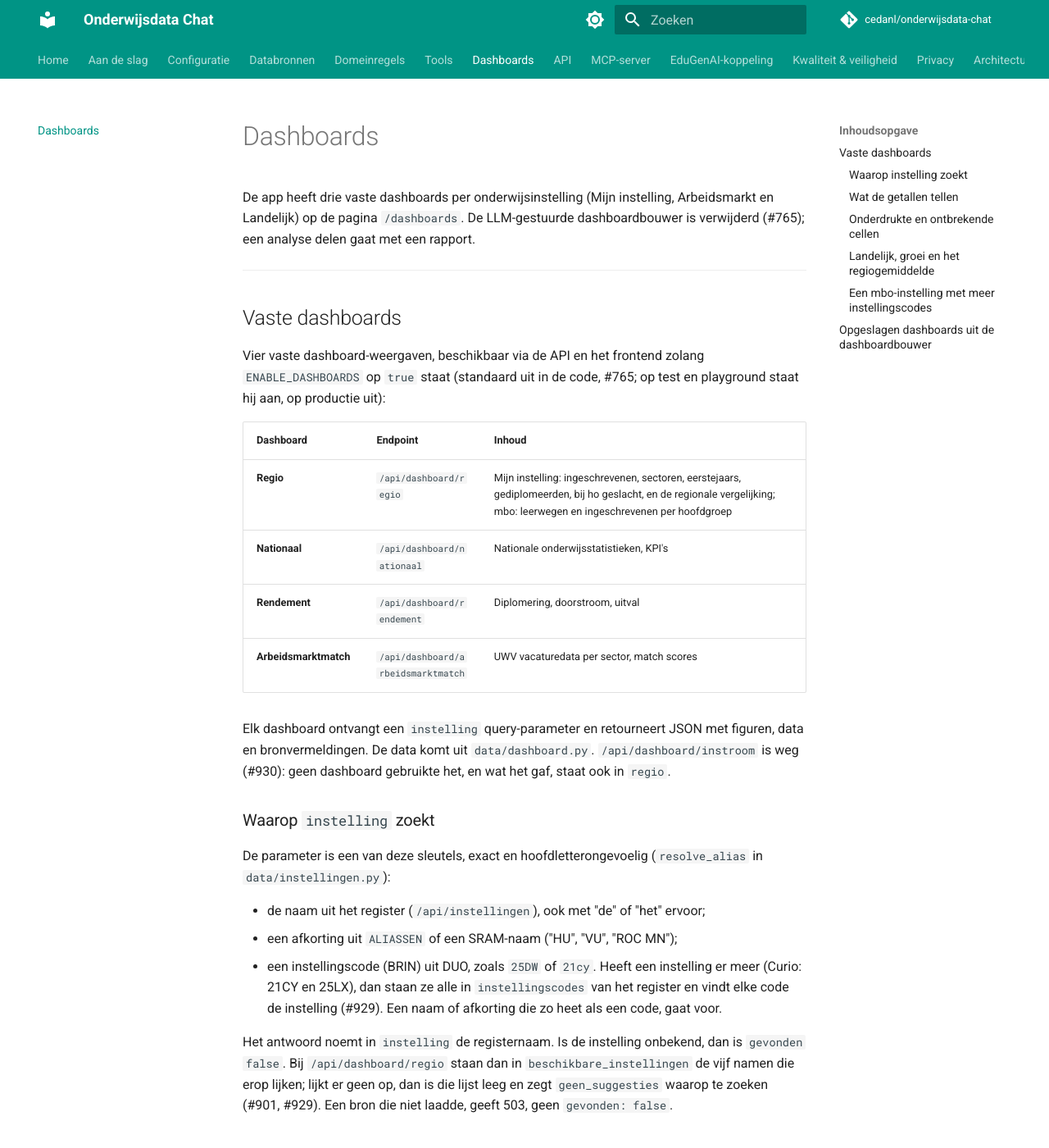
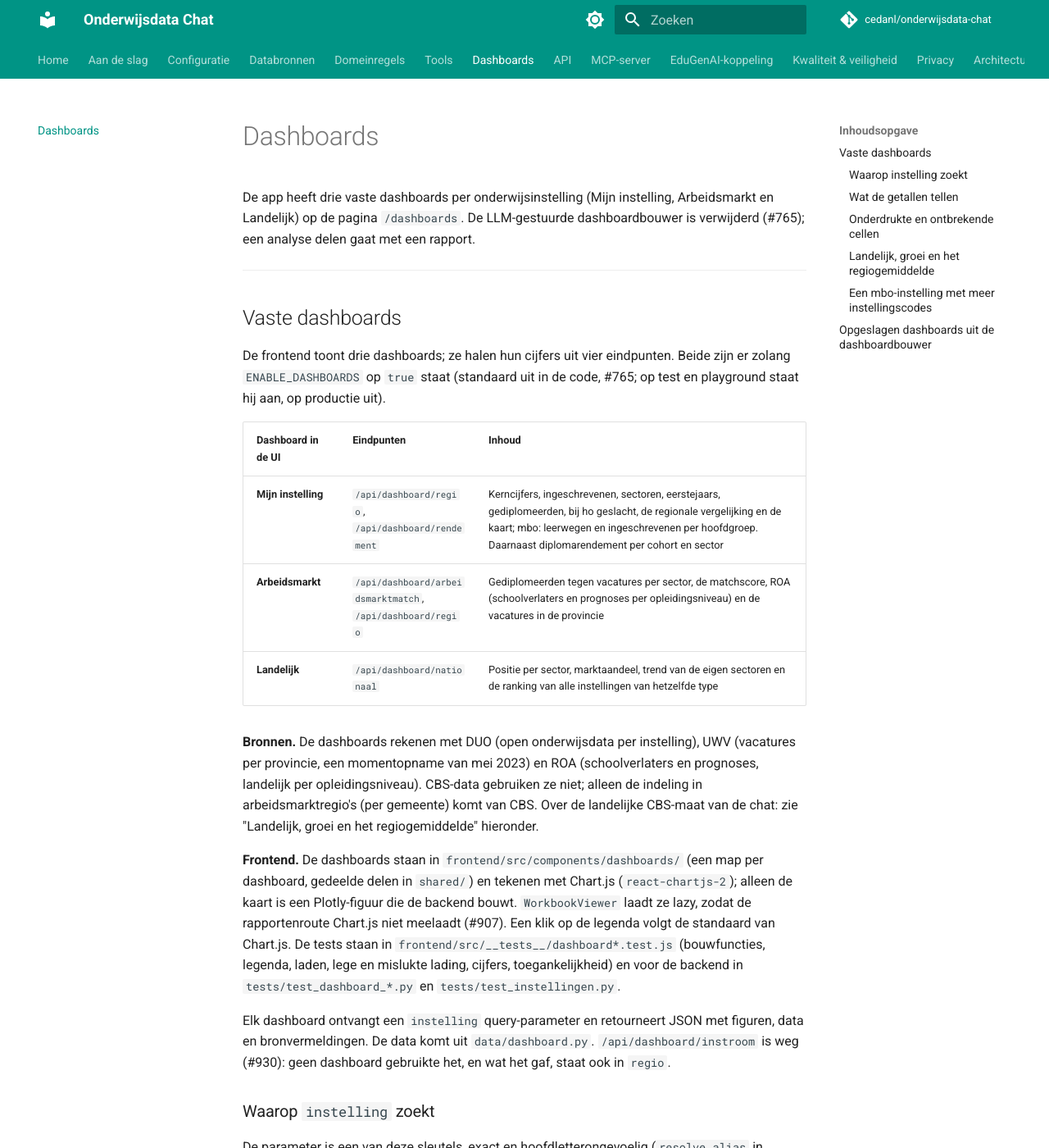
Before and after one commit to cedanl/onderwijsdata-chat, an MkDocs documentation site: the page built from docs/dashboards.md, in a window 1280 px wide and 1400 px high. Shown: the whole window at 82% size. Built offline with MkDocs 1.6.1 and Material for MkDocs 9.7.7, drawn with Linux system fonts in a browser that asks for light colours; comment, search, counter and statistics services are not loaded.

Commit message:
docs(dashboards): drie dashboards, hun bronnen en Chart.js; geen CBS
`docs/dashboards.md` sprak van vier dashboard-weergaven; de UI heeft er
drie (Mijn instelling, Arbeidsmarkt, Landelijk) op vier eindpunten. De
tabel zegt nu welk dashboard welke eindpunten laadt, en de pagina noemt
de bronnen (DUO, UWV als momentopname van mei 2023, ROA), dat de
dashboards met Chart.js tekenen, dat de viewer ze lazy laadt en waar de
tests staan.

De routecommentaar en `SECURITY.md` (S23) zeiden dat de eindpunten
"DUO- en CBS-data" laden; dat is DUO, UWV en ROA. S23 telt ook geen vijf
eindpunten meer sinds `/instroom` weg is.

Met het changelog-fragment voor deze opruiming.

Refs surf-internal/npuls/ceda/onderwijsdata-chat#907

Co-Authored-By: Claude Opus 5.5 <noreply@anthropic.com>
Claude-Session: https://claude.ai/code/session_01Q6io2NeTbMHqQdPW48BNh7

```diff
--- a/docs/dashboards.md
+++ b/docs/dashboards.md
@@ -7,14 +7,26 @@ De app heeft drie vaste dashboards per onderwijsinstelling (Mijn instelling, Arb
 
 ## Vaste dashboards
 
-Vier vaste dashboard-weergaven, beschikbaar via de API en het frontend zolang `ENABLE_DASHBOARDS` op `true` staat (standaard uit in de code, #765; op test en playground staat hij aan, op productie uit):
+De frontend toont drie dashboards; ze halen hun cijfers uit vier eindpunten. Beide zijn er zolang `ENABLE_DASHBOARDS`
+op `true` staat (standaard uit in de code, #765; op test en playground staat hij aan, op productie uit).
 
-| Dashboard | Endpoint | Inhoud |
-|-----------|----------|--------|
-| **Regio** | `/api/dashboard/regio` | Mijn instelling: ingeschrevenen, sectoren, eerstejaars, gediplomeerden, bij ho geslacht, en de regionale vergelijking; mbo: leerwegen en ingeschrevenen per hoofdgroep |
-| **Nationaal** | `/api/dashboard/nationaal` | Nationale onderwijsstatistieken, KPI's |
-| **Rendement** | `/api/dashboard/rendement` | Diplomering, doorstroom, uitval |
-| **Arbeidsmarktmatch** | `/api/dashboard/arbeidsmarktmatch` | UWV vacaturedata per sector, match scores |
+| Dashboard in de UI | Eindpunten | Inhoud |
+|--------------------|------------|--------|
+| **Mijn instelling** | `/api/dashboard/regio`, `/api/dashboard/rendement` | Kerncijfers, ingeschrevenen, sectoren, eerstejaars, gediplomeerden, bij ho geslacht, de regionale vergelijking en de kaart; mbo: leerwegen en ingeschrevenen per hoofdgroep. Daarnaast diplomarendement per cohort en sector |
+| **Arbeidsmarkt** | `/api/dashboard/arbeidsmarktmatch`, `/api/dashboard/regio` | Gediplomeerden tegen vacatures per sector, de matchscore, ROA (schoolverlaters en prognoses per opleidingsniveau) en de vacatures in de provincie |
+| **Landelijk** | `/api/dashboard/nationaal` | Positie per sector, marktaandeel, trend van de eigen sectoren en de ranking van alle instellingen van hetzelfde type |
+
+**Bronnen.** De dashboards rekenen met DUO (open onderwijsdata per instelling), UWV (vacatures per provincie, een
+momentopname van mei 2023) en ROA (schoolverlaters en prognoses, landelijk per opleidingsniveau). CBS-data gebruiken
+ze niet; alleen de indeling in arbeidsmarktregio's (per gemeente) komt van CBS. Over de landelijke CBS-maat van de chat:
+zie "Landelijk, groei en het regiogemiddelde" hieronder.
+
+**Frontend.** De dashboards staan in `frontend/src/components/dashboards/` (een map per dashboard, gedeelde delen in
+`shared/`) en tekenen met Chart.js (`react-chartjs-2`); alleen de kaart is een Plotly-figuur die de backend bouwt.
+`WorkbookViewer` laadt ze lazy, zodat de rapportenroute Chart.js niet meelaadt (#907). Een klik op de legenda volgt
+de standaard van Chart.js. De tests staan in `frontend/src/__tests__/dashboard*.test.js` (bouwfuncties, legenda,
+laden, lege en mislukte lading, cijfers, toegankelijkheid) en voor de backend in `tests/test_dashboard_*.py` en
+`tests/test_instellingen.py`.
 
 Elk dashboard ontvangt een `instelling` query-parameter en retourneert JSON met figuren, data en bronvermeldingen.
 De data komt uit `data/dashboard.py`.
```
Also changed, not shown: SECURITY.md (+2 -2 lines), changelog.d/907-dashboards-opruimen.md (added, +6 -0 lines), 1 other file.
